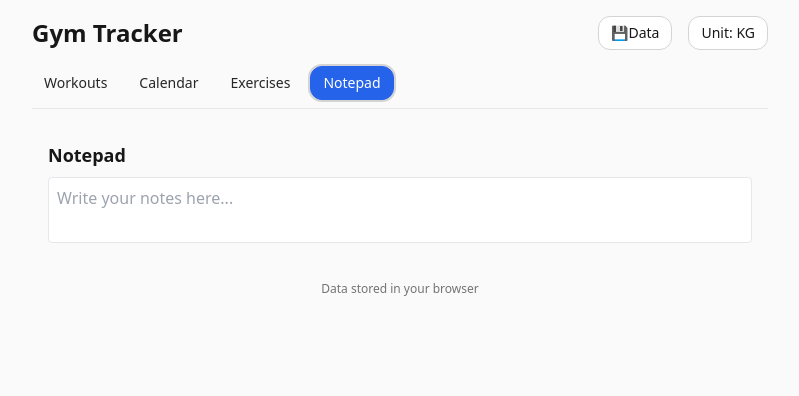
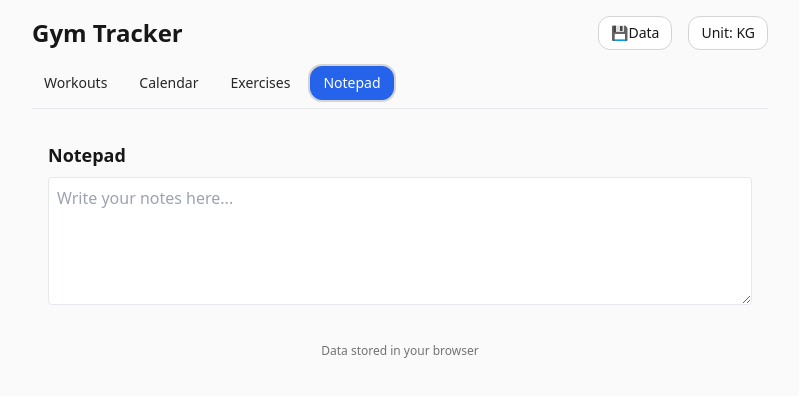
Before and after one commit to thinhdp/gym-tracker, a React (Vite) app: page / in a window 1280 px wide. Both pictures are taken after a click on the button "Notepad". Shown: the top 396 px of the page, without its empty margins (240-1039 px from the left). Built offline with nearby package versions, Linux system fonts and the light colour scheme.

Commit message:
Update Notepad.jsx

```diff
--- a/src/components/Notepad.jsx
+++ b/src/components/Notepad.jsx
@@ -1,5 +1,6 @@
 import React, { useState, useEffect, useRef } from "react";
-import { Textarea } from "./ui/Input";
+// We no longer import the Textarea component from the UI library. A native
+// <textarea> is used instead so that we can directly control its height.
 import { loadLS, saveLS } from "../lib/storage";
 
 // Storage key for the notepad contents
@@ -7,7 +8,7 @@ const K_NOTE = "mgym.note.v1";
 
 /**
  * Standalone notepad that stores its content in localStorage.
- * This version auto‑expands as you type until it reaches a
+ * This version auto-expands as you type until it reaches a
  * maximum of roughly 80% of the viewport height. Once the
  * content grows beyond that, the textarea becomes scrollable.
  */
@@ -17,16 +18,25 @@ export default function Notepad() {
   // Ref for dynamically sizing the textarea
   const textareaRef = useRef(null);
 
-  // Persist changes to localStorage whenever content updates and
-  // adjust the textarea height based on its scrollHeight
+  /*
+   * Persist changes to localStorage whenever content updates and
+   * automatically adjust the textarea height. By resetting the height
+   * to "auto" before reading scrollHeight, we measure the natural
+   * content height. We then set the height to either the content
+   * height or a maximum of ~80% of the viewport. We also specify a
+   * minimum height (8rem) to avoid a tiny starting box. Users can drag
+   * vertically to resize via the Tailwind `resize-y` class.
+   */
   useEffect(() => {
     saveLS(K_NOTE, content);
     const el = textareaRef.current;
     if (el) {
-      // Reset height to auto to calculate the true scrollHeight
+      // Ensure a baseline height
+      el.style.minHeight = "8rem";
+      // Reset height to compute scrollHeight accurately
       el.style.height = "auto";
       const maxHeight = window.innerHeight * 0.8;
-      // Set the height to either scrollHeight or the viewport limit
+      // Limit height to content or maxHeight
       el.style.height = `${Math.min(el.scrollHeight, maxHeight)}px`;
     }
   }, [content]);
@@ -34,12 +44,12 @@ export default function Notepad() {
   return (
     <div className="p-4">
       <h2 className="text-lg font-semibold mb-2">Notepad</h2>
-      <Textarea
+      <textarea
         ref={textareaRef}
         placeholder="Write your notes here..."
         value={content}
         onChange={(e) => setContent(e.target.value)}
-        className="w-full resize-none overflow-auto border rounded p-2"
+        className="w-full resize-y overflow-auto border rounded p-2"
       />
     </div>
   );
```
